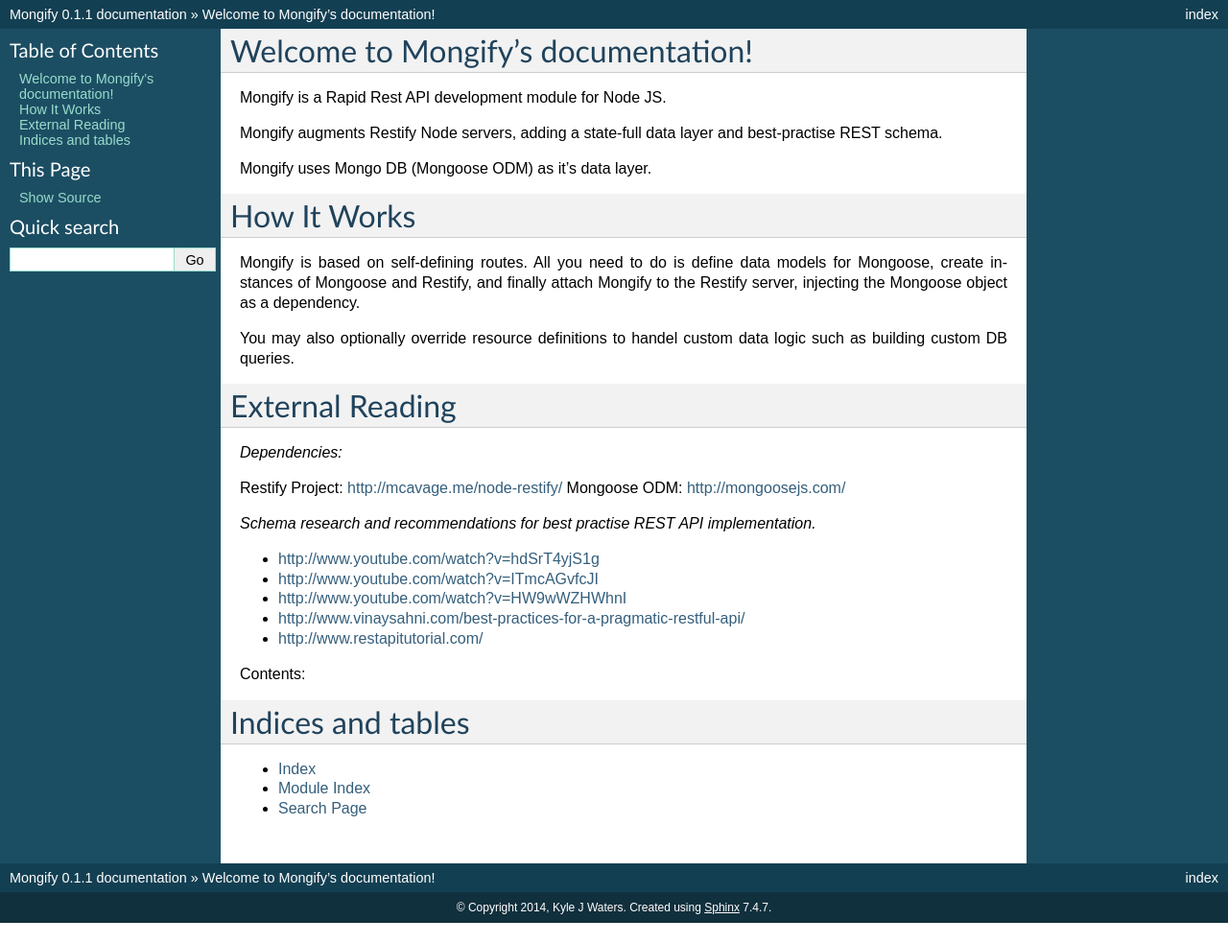
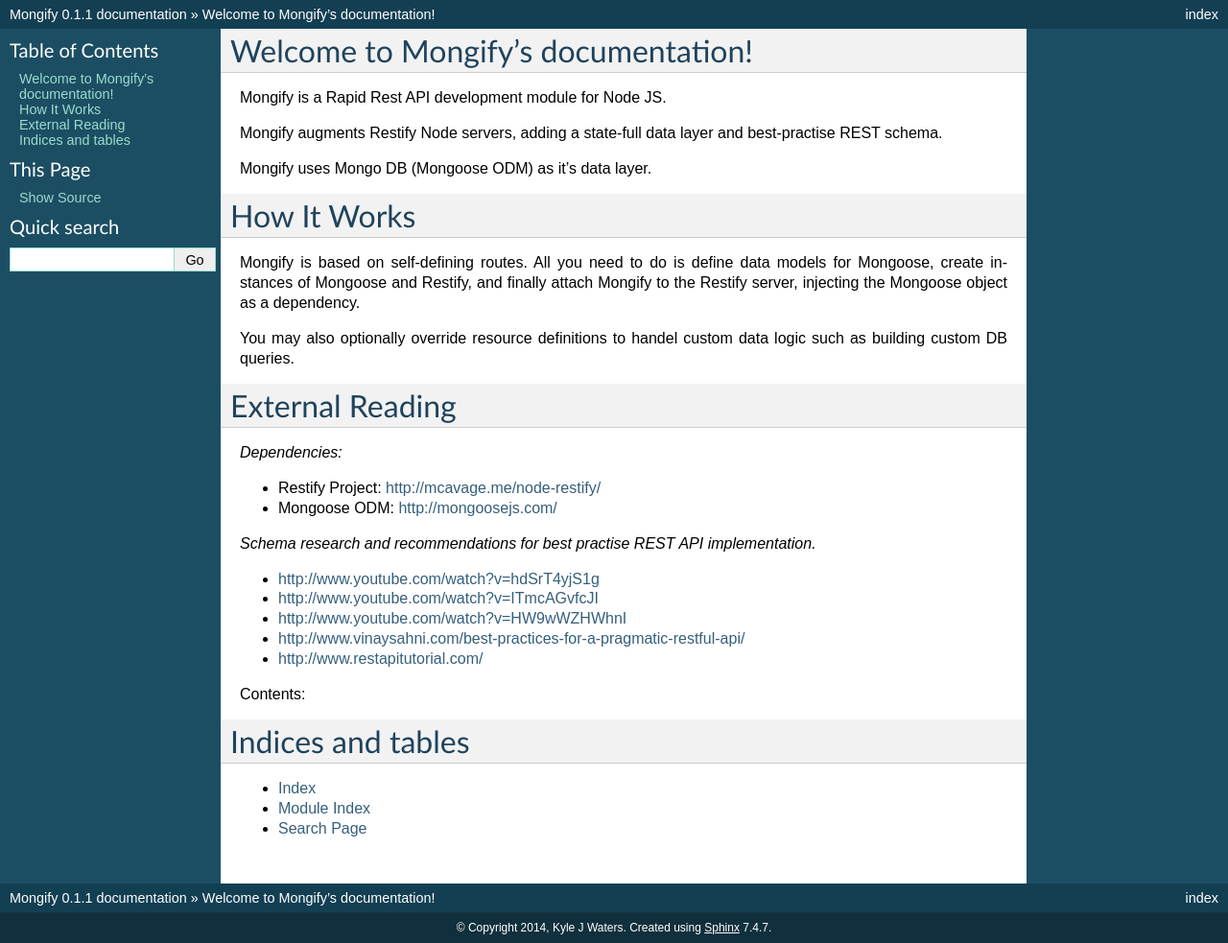
Before and after one commit to Kyle-J/Mongify, a Sphinx documentation site: the page built from docs/source/index.rst, in a window 1280 px wide. Shown: the whole page at 96% size. Built offline with Sphinx 7.4.7, drawn with Linux system fonts in a browser that asks for light colours; before the commit the page ends 962 px from its top, so only the background shows below that.

Commit message:
Updated docs

```diff
--- a/docs/source/index.rst
+++ b/docs/source/index.rst
@@ -25,8 +25,8 @@
 
 *Dependencies:*
 
-Restify Project: http://mcavage.me/node-restify/
-Mongoose ODM: http://mongoosejs.com/
+- Restify Project: http://mcavage.me/node-restify/
+- Mongoose ODM: http://mongoosejs.com/
 
 *Schema research and recommendations for best practise REST API implementation.*
 
```
Also changed, not shown: 5 other files.
